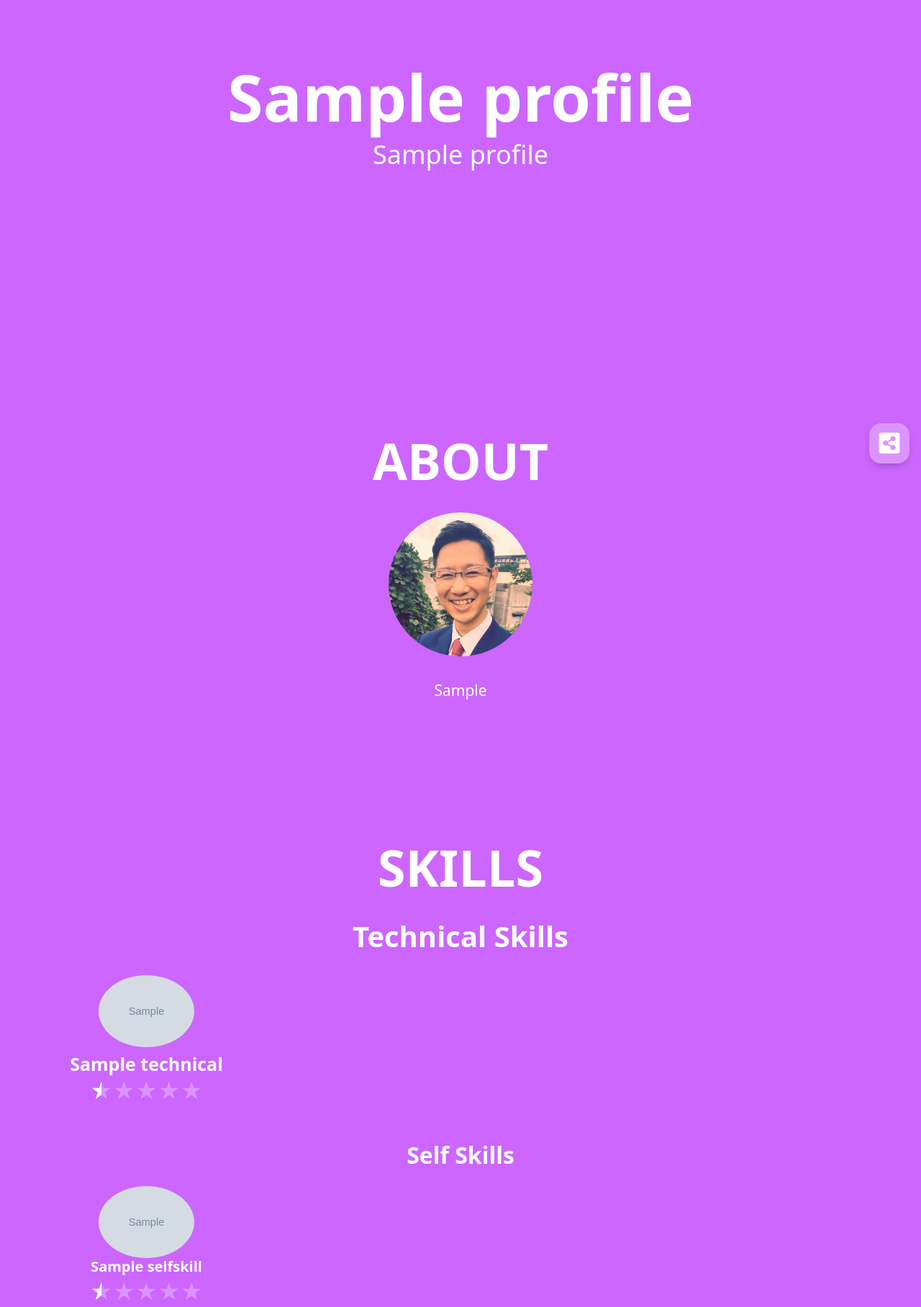
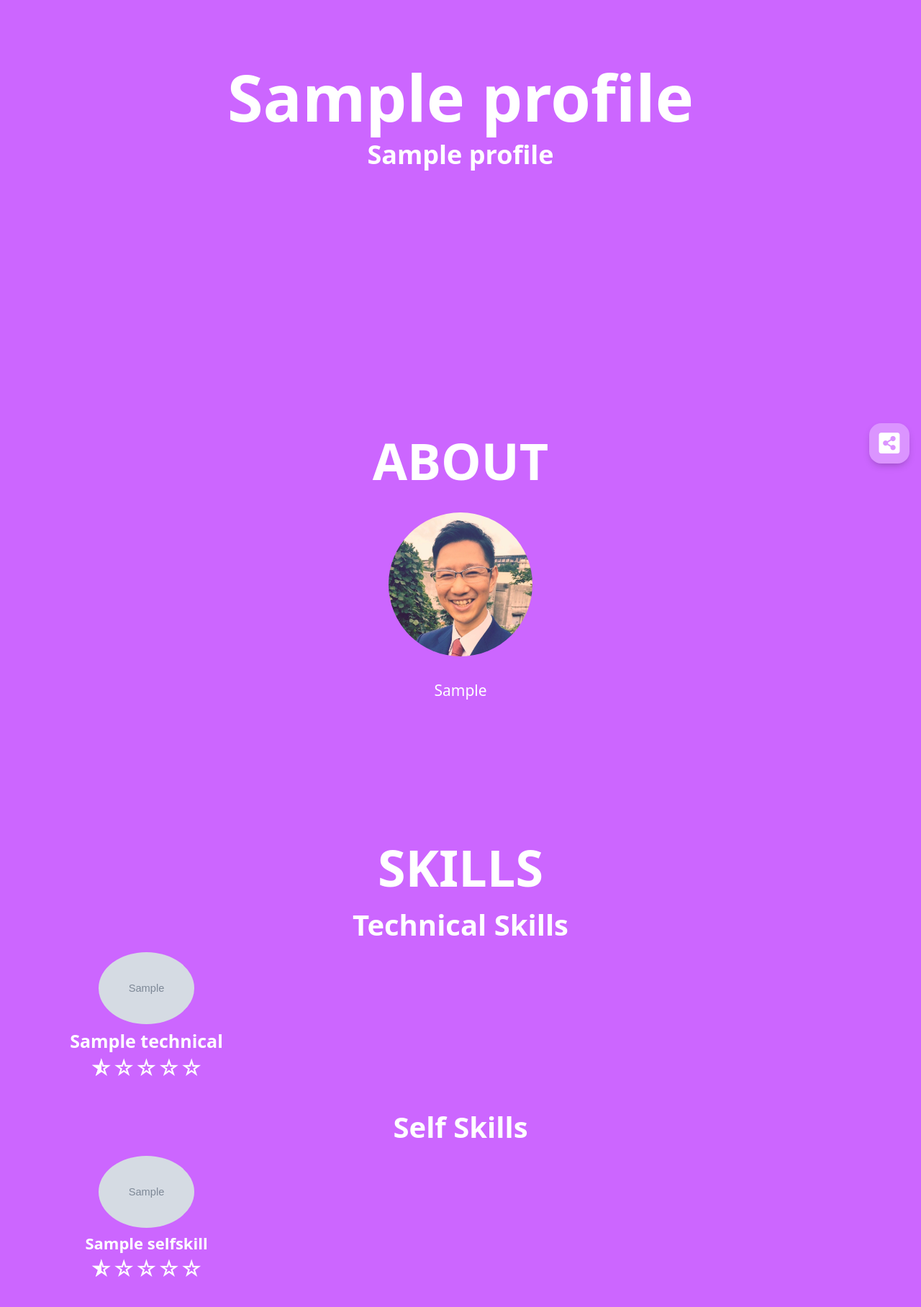
Before and after one commit to Takeshi0702/Django-portfolio, a Django app: page / in a window 1280 px wide. Shown: the part 140-1956 px from the top of the page at 72% size. Run offline with Django 3.2, Linux system fonts and the light colour scheme; tables that the repository leaves empty hold one stand-in row (values such as "Sample post"); grey boxes marked "Sample" are stand-in pictures; some libraries are stand-ins or nearby versions.

Commit message:
django-portfolio修正

```diff
--- a/app/static/css/style.css
+++ b/app/static/css/style.css
@@ -87,6 +87,7 @@ a {
   text-decoration: none;
   font-size: 20px;
   color: rgb(0, 157, 255);
+  font-weight: 500;
 }
 
 .center{
@@ -141,8 +142,13 @@ a {
   line-height: 30px;
 }
 
-.language{
+.technical-name{
   font-size: 25px;
+  padding : 8px 0 0 0;
+}
+
+.selfskill-name{
+  font-size: 22px;
   padding : 8px 0 0 0;
 }
 
@@ -152,6 +158,7 @@ a {
 
 .subtitle{
   font-size: 36px;
+  font-weight: bold;
 }
 
 .works-itms-one{
@@ -174,7 +181,7 @@ a {
 }
 
 .skill-item{
-  margin: 0 40px;
+  margin-bottom: 20px;
 }
 
 .skill-itms-one{
@@ -640,7 +647,6 @@ box-shadow: 0 0 4px rgba(0, 0, 0, .14), 0 4px 8px rgba(0, 0, 0, .28);
 .messages-font-size{
   font-size: 16px;
   line-height: 27px;
-  width: 99%;
 }
 }
 
@@ -648,7 +654,6 @@ box-shadow: 0 0 4px rgba(0, 0, 0, .14), 0 4px 8px rgba(0, 0, 0, .28);
 .messages-font-size{
   font-size: 12px;
   line-height: 21px;
-  width: 96%;
 }
 }
 
@@ -668,11 +673,10 @@ box-shadow: 0 0 4px rgba(0, 0, 0, .14), 0 4px 8px rgba(0, 0, 0, .28);
 }
 
 .star-rating-back {
-	color: rgba(255 255 255 / 30%);
+	color:  white;
 }
 
-.technical-skills{
-  margin-top: 1.5rem!important;
+.technology-name{
   font-size: 40px;
   font-weight: bold;
 }
--- a/app/templates/app/index.html
+++ b/app/templates/app/index.html
@@ -32,18 +32,18 @@
   </section>
 
   <section id="skills" class="skill center font-white container">
-    <h2 class="navigation-font-size">SKILLS</h2>
-    <div class="mb-4 center technical-skills">Technical Skills</div>
-    <div class="mb-5">
+    <h2 class="navigation-font-size mb-2">SKILLS</h2>
+    <div class="mb-2 center technology-name">Technical Skills</div>
+    <div class="mb-3">
       <div class="row">
         {% for technical in technical_data %}
-        <div class="col-6 col-md-3">
-          <img class="skill-box" src="{{technical.thumbnail.url}}" alt="">
-          <h5 class="mb-0 language">{{ technical.name }}</h5>
+        <div class="col-6 col-md-3 skill-item">
+          <img class="skill-box" src="{{technical.thumbnail.url}}">
+          <h5 class="mb-0 technical-name">{{ technical.name }}</h5>
           <div class="d-flex flex-row justify-content-center">
             <div class="star-rating">
               <div class="star-rating-front" style="width: {{ technical.percentage }}%">★★★★★</div>
-              <div class="star-rating-back">★★★★★</div>
+              <div class="star-rating-back">☆☆☆☆☆</div>
             </div>
           </div>
         </div>
@@ -51,17 +51,17 @@
       </div>
     </div>
 
-    <h2 class="mb-4 center">Self Skills</h2>
-    <div class="mb-5">
+    <h2 class="mb-3 center technology-name">Self Skills</h2>
+    <!-- <div class="mb-5"> -->
       <div class="row">
         {% for selfskill in selfskill_data %}
-        <div class="col-6 col-md-3">
-          <img class="skill-box" src="{{selfskill.thumbnail.url}}" alt="">
-          <h5 class="mb-0">{{ selfskill.name }}</h5>
+        <div class="col-6 col-md-3 skill-item">
+          <img class="skill-box" src="{{selfskill.thumbnail.url}}">
+          <h5 class="mb-0 selfskill-name">{{ selfskill.name }}</h5>
           <div class="d-flex flex-row justify-content-center">
             <div class="star-rating">
               <div class="star-rating-front" style="width: {{ selfskill.percentage }}%">★★★★★</div>
-              <div class="star-rating-back">★★★★★</div>
+              <div class="star-rating-back">☆☆☆☆☆</div>
             </div>
           </div>
         </div>
```
